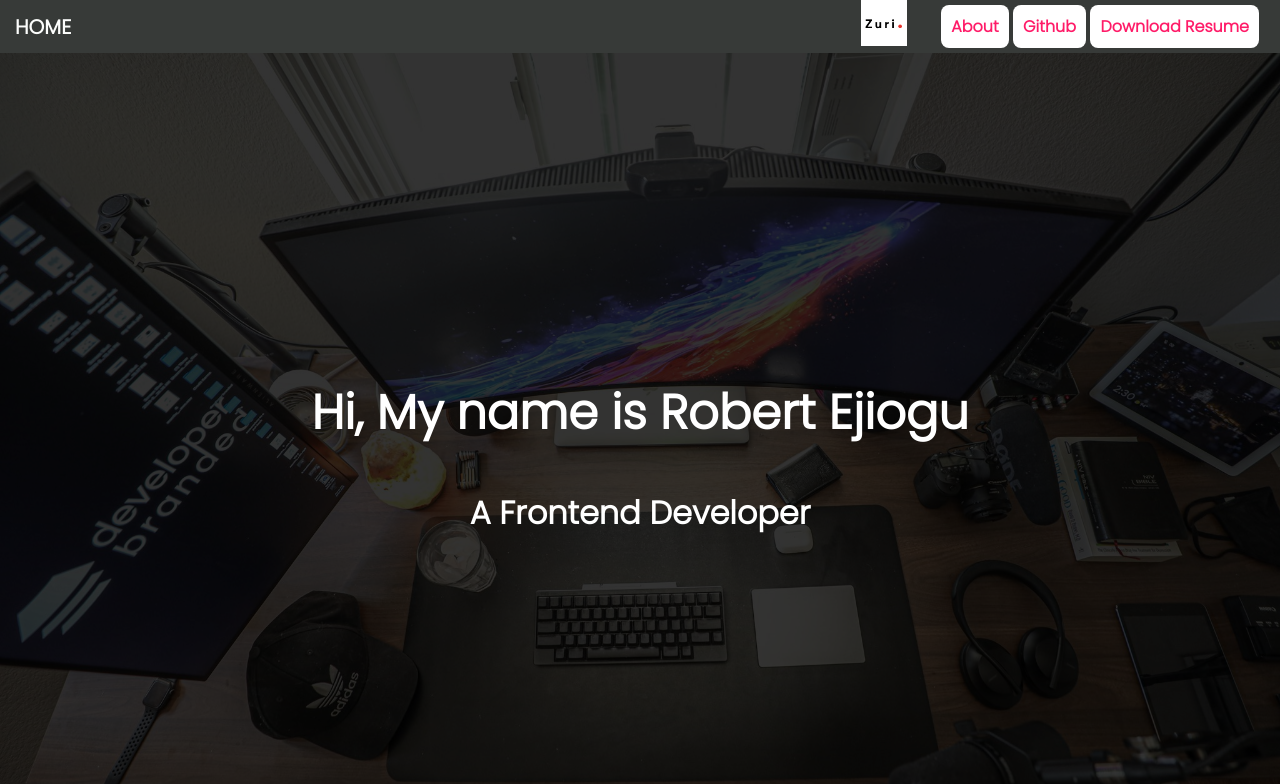
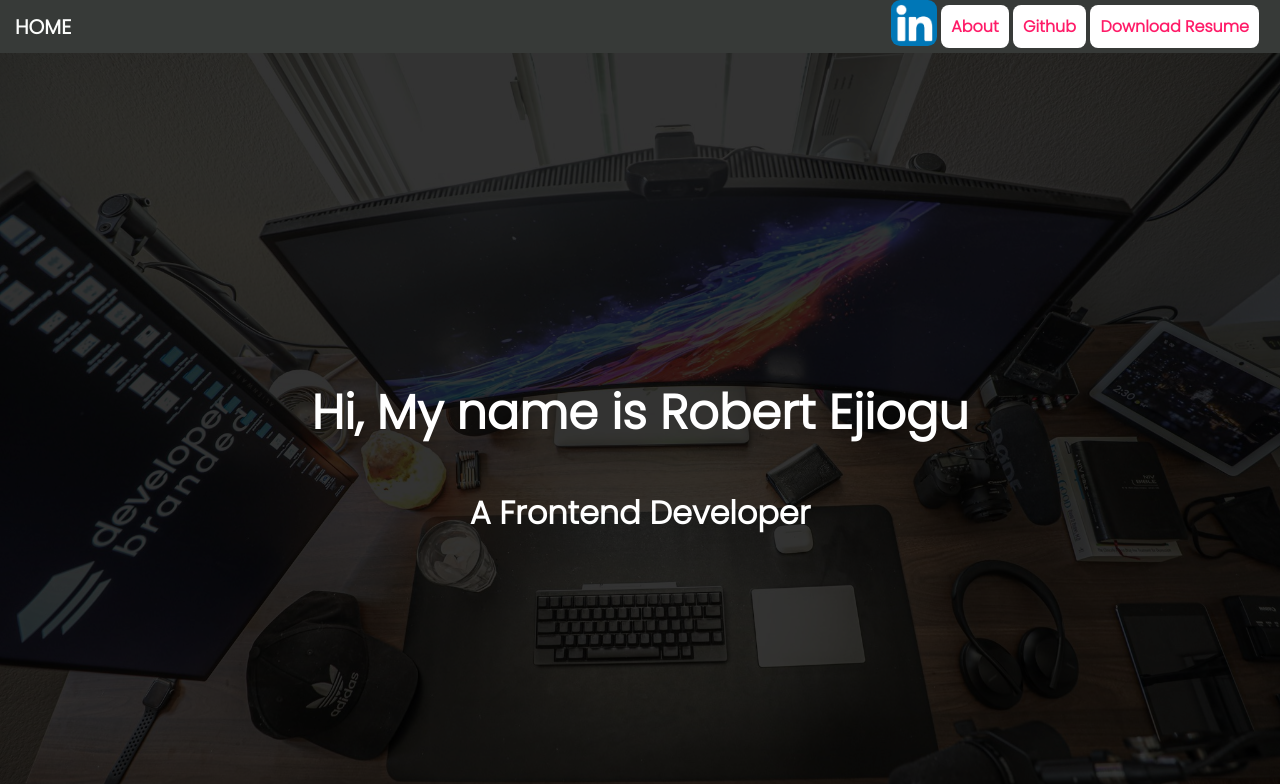
Before and after one commit to ejiogurobert/robert-ejiogu-portfolio, a plain HTML site: page index.html in a window 1280 px wide. Shown: the top 784 px of the page. Drawn offline with Linux system fonts and the light colour scheme.

Commit message:
Linked profile added

```diff
--- a/css/style.css
+++ b/css/style.css
@@ -75,7 +75,10 @@ main {
 
 .zuri_logo {
   height: 46px;
-  padding: 0 30px;
+  width: 46px;
+  border-radius: 20%;
+  /* padding: 0 30px; */
+
 }
 
 .zuri:hover,
--- a/index.html
+++ b/index.html
@@ -4,7 +4,7 @@
     <meta charset="UTF-8" />
     <meta name="viewport" content="width=device-width, initial-scale=1.0" />
     <meta http-equiv="X-UA-Compatible" content="ie=edge" />
-    <title>Bobby</title>
+    <title>Robert's Portfolio</title>
     <link
       rel="shortcut icon"
       href="images/5-9-14-eyes-explained-featured-image-big-800x400.png"
@@ -23,9 +23,9 @@
         <nav class="main-nav">
           <ul class="main-nav__items">
             <li class="main-nav__item">
-              <a href="https://internship.zuri.team/" class="zuri"
+              <a href="http://www.linkedin.com/in/ejiogu-robert" class="zuri"
                 ><img
-                  src="images/Favicon.png"
+                  src="images/linkedinlogo.png"
                   class="zuri_logo"
                   alt="Zuri logo"
               /></a>
```
Also changed, not shown: images/linkedinlogo.png (added).
